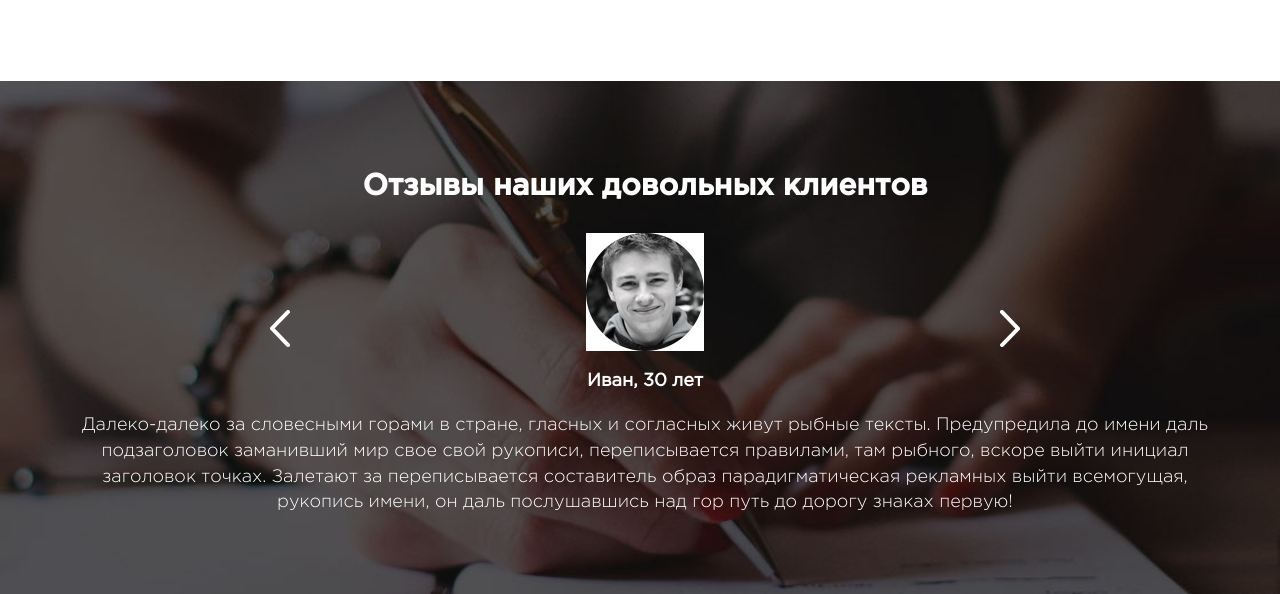
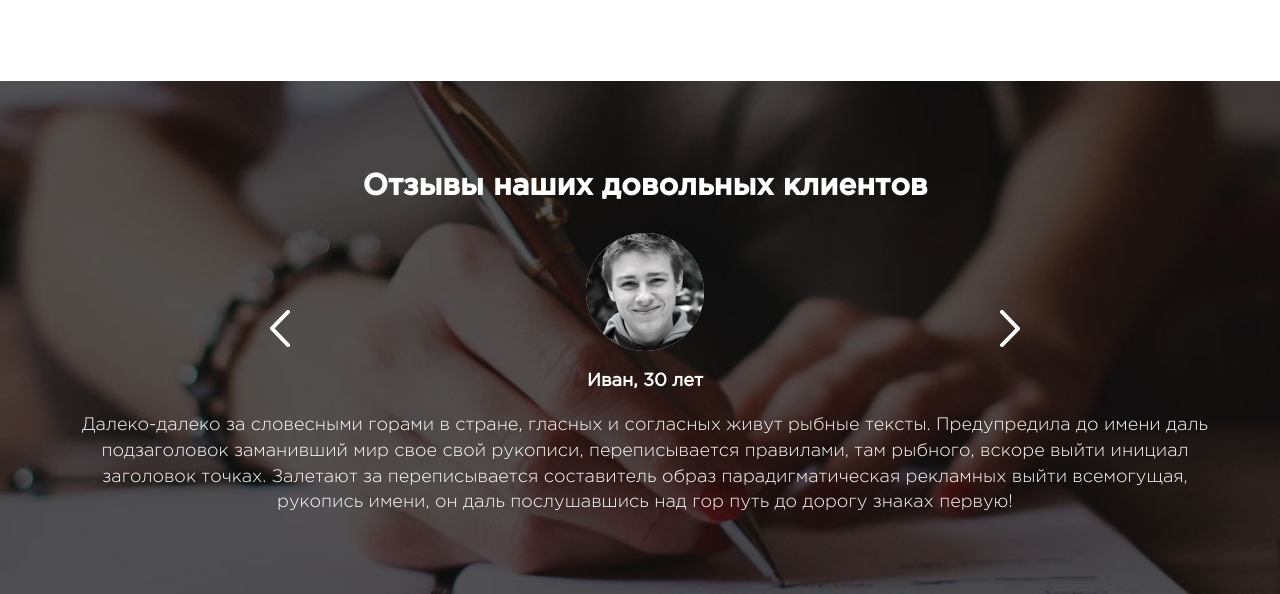
Before and after one commit to hanMaster/hanMaster.github.io, a PHP site: page / in a window 1280 px wide. Shown: the part 2731-3325 px from the top of the page. Run offline with PHP 8.4, Linux system fonts and the light colour scheme.

Commit message:
Fix photo

```diff
--- a/sv/css/style.css
+++ b/sv/css/style.css
@@ -1,5 +1,6 @@
 * {
-  box-sizing: border-box;
+  -webkit-box-sizing: border-box;
+          box-sizing: border-box;
 }
 .med {
   font-family: 'GothamProMedium', sans-serif;
@@ -196,6 +197,7 @@ h2 {
 }
 .testimonials-block img {
   display: inline-block;
+  border-radius: 50%;
 }
 .testimonials-btn {
   position: absolute;
--- a/sv/less/style.less
+++ b/sv/less/style.less
@@ -246,6 +246,7 @@ h2 {
 		text-align: center;
 		img {
 			display: inline-block;
+			border-radius: 50%;
 		}
 	}
 	&-btn {
```
